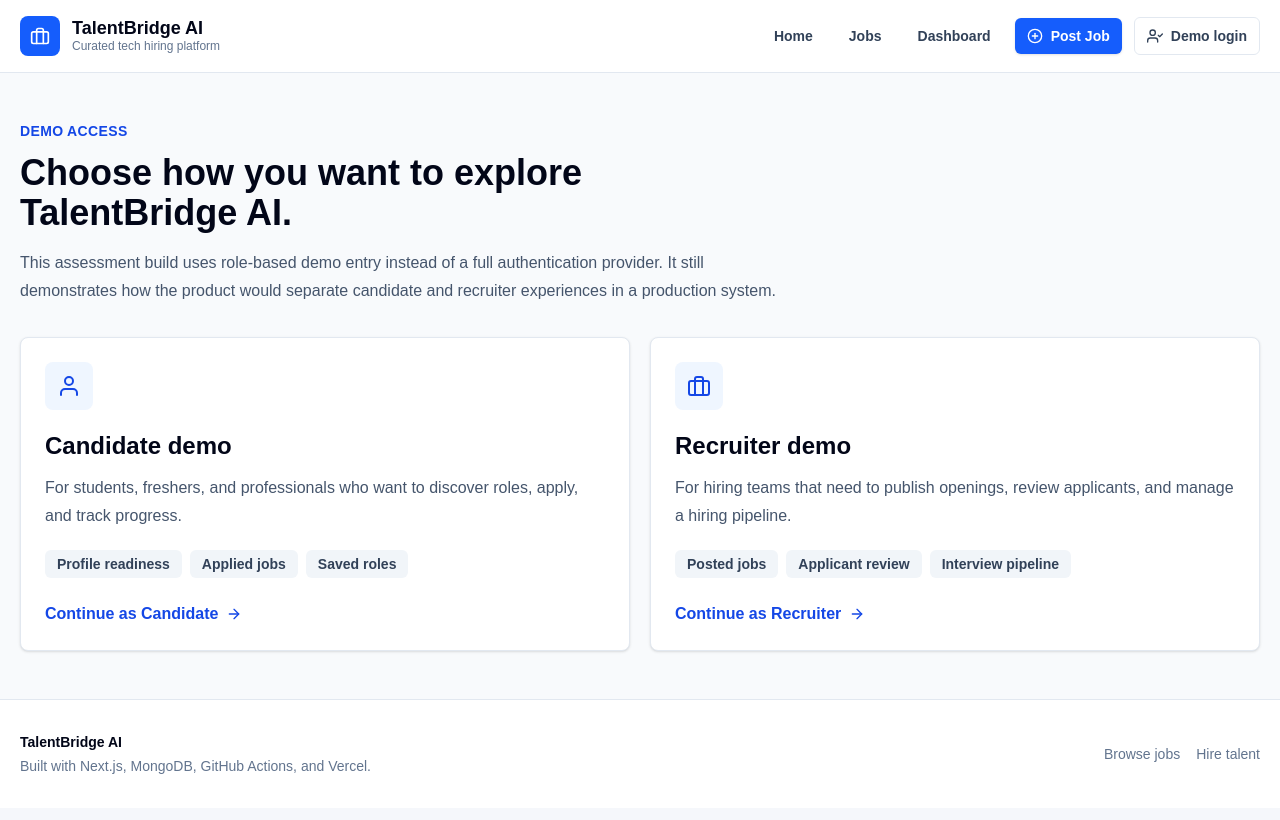
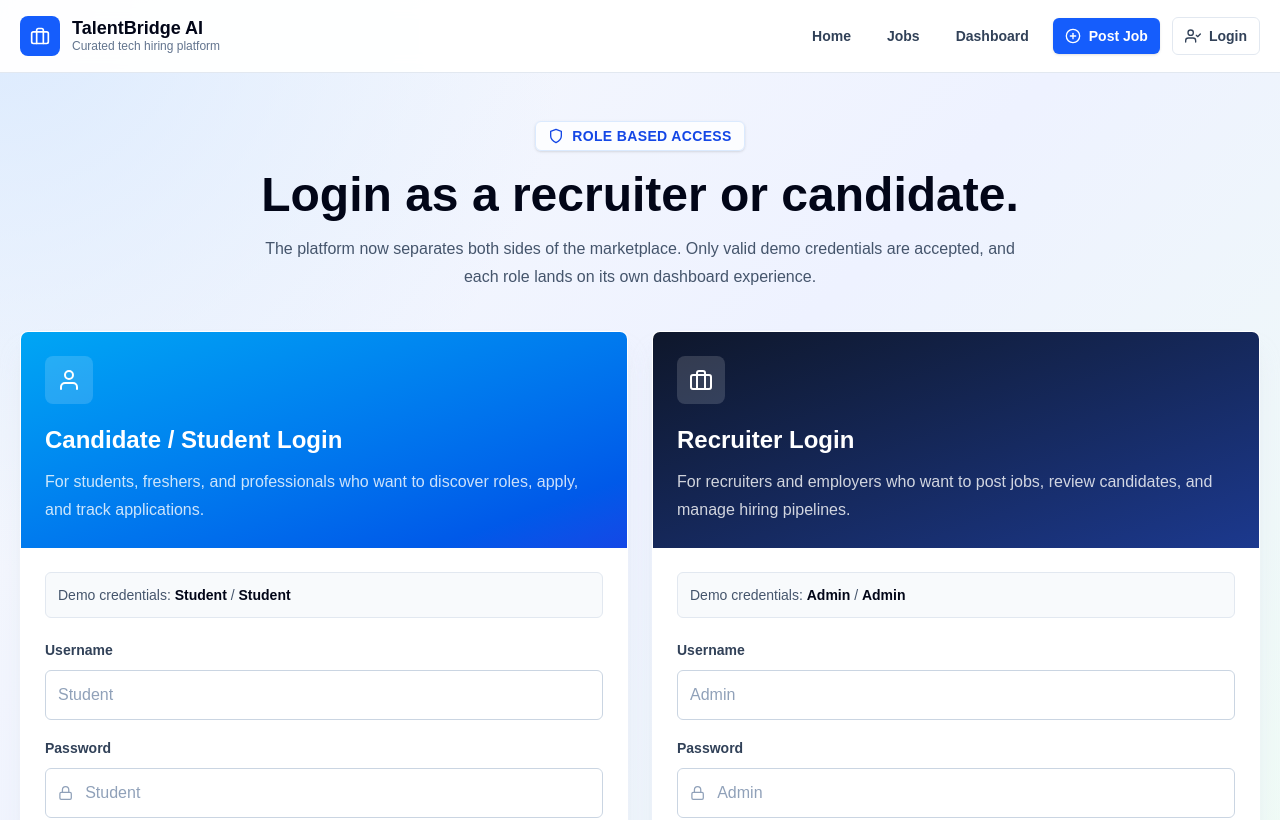
Before and after one commit to Madhan-Puli/AI-JOB-BOARD, a Next.js app: page /login in a window 1280 px wide. Shown: the top 820 px of the page. Built offline with nearby package versions, Linux system fonts and the light colour scheme.

Commit message:
Add credential based role login

```diff
--- a/app/dashboard/page.tsx
+++ b/app/dashboard/page.tsx
@@ -1,6 +1,10 @@
+"use client";
+
 import Footer from "@/components/Footer";
 import Navbar from "@/components/Navbar";
 import Link from "next/link";
+import { useRouter } from "next/navigation";
+import { useState } from "react";
 import {
   FiArrowRight,
   FiBarChart2,
@@ -8,38 +12,110 @@
   FiCheckCircle,
   FiClock,
   FiFileText,
+  FiLogOut,
   FiUserCheck,
   FiUsers,
 } from "react-icons/fi";
 
-export default async function DashboardPage({
-  searchParams,
-}: {
-  searchParams: Promise<{ role?: string }>;
-}) {
-  const { role } = await searchParams;
-  const isRecruiter = role === "recruiter";
+type Session = {
+  role: "candidate" | "recruiter";
+  username: string;
+  loggedInAt: string;
+};
+
+export default function DashboardPage() {
+  const router = useRouter();
+  const [session] = useState<Session | null>(() => {
+    if (typeof window === "undefined") {
+      return null;
+    }
+
+    const rawSession = window.localStorage.getItem("talentbridge-session");
+
+    if (!rawSession) {
+      return null;
+    }
+
+    try {
+      const parsed = JSON.parse(rawSession) as Session;
+
+      return parsed.role === "candidate" || parsed.role === "recruiter"
+        ? parsed
+        : null;
+    } catch {
+      window.localStorage.removeItem("talentbridge-session");
+      return null;
+    }
+  });
+
+  function logout() {
+    window.localStorage.removeItem("talentbridge-session");
+    router.push("/login");
+  }
+
+  if (!session) {
+    return (
+      <main className="min-h-screen bg-[radial-gradient(circle_at_top_left,#dbeafe,transparent_36%),linear-gradient(135deg,#f8fafc,#eef2ff)]">
+        <Navbar />
+        <section className="mx-auto max-w-2xl px-5 py-20 text-center">
+          <div className="rounded-lg border border-white/70 bg-white p-8 shadow-xl">
+            <h1 className="text-3xl font-bold text-slate-950">
+              Login required
+            </h1>
+            <p className="mt-3 leading-7 text-slate-600">
+              Please login with valid candidate or recruiter credentials to view
+              the correct dashboard.
+            </p>
+            <Link
+              href="/login"
+              className="mt-6 inline-flex items-center gap-2 rounded-md bg-blue-600 px-5 py-3 font-bold text-white hover:bg-blue-700"
+            >
+              Go to login
+              <FiArrowRight aria-hidden="true" className="h-4 w-4" />
+            </Link>
+          </div>
+        </section>
+        <Footer />
+      </main>
+    );
+  }
+
+  const isRecruiter = session.role === "recruiter";
 
   return (
-    <main className="min-h-screen bg-slate-50">
+    <main className="min-h-screen bg-[radial-gradient(circle_at_top_left,#dbeafe,transparent_36%),linear-gradient(135deg,#f8fafc_0%,#eef2ff_55%,#ecfdf5_100%)]">
       <Navbar />
 
-      <section className="border-b border-slate-200 bg-white">
+      <section className="border-b border-white/70 bg-white/80 backdrop-blur">
         <div className="mx-auto max-w-7xl px-5 py-10">
-          <p className="text-sm font-semibold uppercase tracking-wide text-blue-700">
-            {isRecruiter ? "Recruiter workspace" : "Candidate workspace"}
-          </p>
-          <div className="mt-3 grid gap-6 lg:grid-cols-[1fr_320px] lg:items-end">
+          <div className="mb-6 flex flex-col gap-3 sm:flex-row sm:items-center sm:justify-between">
+            <p className="rounded-md bg-blue-50 px-3 py-1 text-sm font-bold uppercase tracking-wide text-blue-700">
+              Signed in as {session.username}
+            </p>
+            <button
+              type="button"
+              onClick={logout}
+              className="inline-flex items-center gap-2 rounded-md border border-slate-200 bg-white px-4 py-2 text-sm font-bold text-slate-700 hover:bg-slate-100"
+            >
+              <FiLogOut aria-hidden="true" className="h-4 w-4" />
+              Logout
+            </button>
+          </div>
+
+          <div className="grid gap-6 lg:grid-cols-[1fr_320px] lg:items-end">
             <div>
-              <h1 className="text-4xl font-bold text-slate-950">
+              <p className="text-sm font-semibold uppercase tracking-wide text-blue-700">
+                {isRecruiter ? "Recruiter workspace" : "Candidate workspace"}
+              </p>
+              <h1 className="mt-3 text-4xl font-bold text-slate-950">
                 {isRecruiter
                   ? "Manage hiring from posting to shortlist."
                   : "Track your career search from discovery to offer."}
               </h1>
               <p className="mt-4 max-w-3xl leading-7 text-slate-600">
                 {isRecruiter
-                  ? "This demo dashboard shows how recruiters can manage openings, review applicants, and move candidates through a hiring pipeline."
-                  : "This demo dashboard shows how students, freshers, and professionals can manage applications, improve profile readiness, and keep job search momentum visible."}
+                  ? "Recruiters can manage openings, review applicants, and move candidates through a hiring pipeline."
+                  : "Students, freshers, and professionals can manage applications, improve profile readiness, and keep job search momentum visible."}
               </p>
             </div>
 
@@ -62,7 +138,7 @@
             return (
               <div
                 key={metric.label}
-                className="rounded-lg border border-slate-200 bg-white p-5 shadow-sm"
+                className="rounded-lg border border-white/70 bg-white p-5 shadow-sm"
               >
                 <span className="grid h-10 w-10 place-items-center rounded-md bg-blue-50 text-blue-700">
                   <Icon aria-hidden="true" className="h-5 w-5" />
@@ -79,7 +155,7 @@
         </div>
 
         <div className="mt-6 grid gap-6 lg:grid-cols-[1fr_380px]">
-          <div className="rounded-lg border border-slate-200 bg-white p-6 shadow-sm">
+          <div className="rounded-lg border border-white/70 bg-white p-6 shadow-sm">
             <h2 className="text-xl font-bold text-slate-950">
               {isRecruiter ? "Hiring pipeline" : "Application tracker"}
             </h2>
@@ -105,9 +181,9 @@
             </div>
           </div>
 
-          <aside className="rounded-lg border border-slate-200 bg-white p-6 shadow-sm">
+          <aside className="rounded-lg border border-white/70 bg-white p-6 shadow-sm">
             <h2 className="text-xl font-bold text-slate-950">
-              Product thinking
+              Role permissions
             </h2>
             <div className="mt-5 space-y-4">
               {(isRecruiter ? recruiterThinking : candidateThinking).map(
@@ -185,13 +261,13 @@
 ];
 
 const candidateThinking = [
-  "A candidate dashboard helps students and employees understand their next action.",
-  "Application status creates trust and makes the platform feel useful after applying.",
-  "Profile readiness suggests future AI recommendations without overbuilding the demo.",
+  "Candidate users can browse jobs, apply, and track their own applications.",
+  "Recruiter-only actions are intentionally separated from the candidate workspace.",
+  "Invalid users are redirected to login before seeing dashboard content.",
 ];
 
 const recruiterThinking = [
-  "Recruiters need visibility into the hiring funnel, not only a post-job form.",
-  "Pipeline stages make the platform useful for real hiring operations.",
-  "This role split shows a path toward authentication, permissions, and analytics.",
+  "Recruiter users can post jobs and view hiring pipeline information.",
+  "Candidate-only tracking is separated from recruiter hiring operations.",
+  "Invalid users are redirected to login before seeing dashboard content.",
 ];
--- a/app/login/page.tsx
+++ b/app/login/page.tsx
@@ -1,83 +1,64 @@
+"use client";
+
 import Footer from "@/components/Footer";
 import Navbar from "@/components/Navbar";
-import Link from "next/link";
-import { FiArrowRight, FiBriefcase, FiUser } from "react-icons/fi";
+import { useRouter } from "next/navigation";
+import { useState } from "react";
+import {
+  FiArrowRight,
+  FiBriefcase,
+  FiLock,
+  FiShield,
+  FiUser,
+} from "react-icons/fi";
 
-const roles = [
-  {
-    title: "Candidate demo",
-    href: "/dashboard?role=candidate",
+type Role = "candidate" | "recruiter";
+
+const credentials = {
+  candidate: {
+    username: "Student",
+    password: "Student",
+    title: "Candidate / Student Login",
+    description:
+      "For students, freshers, and professionals who want to discover roles, apply, and track applications.",
     icon: FiUser,
+    accent: "from-sky-500 to-blue-700",
+  },
+  recruiter: {
+    username: "Admin",
+    password: "Admin",
+    title: "Recruiter Login",
     description:
-      "For students, freshers, and professionals who want to discover roles, apply, and track progress.",
-    features: ["Profile readiness", "Applied jobs", "Saved roles"],
+      "For recruiters and employers who want to post jobs, review candidates, and manage hiring pipelines.",
+    icon: FiBriefcase,
+    accent: "from-slate-900 to-blue-900",
   },
-  {
-    title: "Recruiter demo",
-    href: "/dashboard?role=recruiter",
-    icon: FiBriefcase,
-    description:
-      "For hiring teams that need to publish openings, review applicants, and manage a hiring pipeline.",
-    features: ["Posted jobs", "Applicant review", "Interview pipeline"],
-  },
-];
+};
 
 export default function LoginPage() {
   return (
-    <main className="min-h-screen bg-slate-50">
+    <main className="min-h-screen bg-[radial-gradient(circle_at_top_left,#dbeafe,transparent_34%),linear-gradient(135deg,#f8fafc_0%,#eef2ff_48%,#f0fdf4_100%)]">
       <Navbar />
 
       <section className="mx-auto max-w-7xl px-5 py-12">
-        <div className="max-w-3xl">
-          <p className="text-sm font-semibold uppercase tracking-wide text-blue-700">
-            Demo access
+        <div className="mx-auto max-w-3xl text-center">
+          <p className="inline-flex items-center gap-2 rounded-md border border-blue-100 bg-white/80 px-3 py-1 text-sm font-bold uppercase tracking-wide text-blue-700 shadow-sm">
+            <FiShield aria-hidden="true" className="h-4 w-4" />
+            Role based access
           </p>
-          <h1 className="mt-3 text-4xl font-bold text-slate-950">
-            Choose how you want to explore TalentBridge AI.
+          <h1 className="mt-5 text-4xl font-bold text-slate-950 sm:text-5xl">
+            Login as a recruiter or candidate.
           </h1>
           <p className="mt-4 leading-7 text-slate-600">
-            This assessment build uses role-based demo entry instead of a full
-            authentication provider. It still demonstrates how the product would
-            separate candidate and recruiter experiences in a production system.
+            The platform now separates both sides of the marketplace. Only valid
+            demo credentials are accepted, and each role lands on its own
+            dashboard experience.
           </p>
         </div>
 
-        <div className="mt-8 grid gap-5 lg:grid-cols-2">
-          {roles.map((role) => {
-            const Icon = role.icon;
-
-            return (
-              <Link
-                key={role.title}
-                href={role.href}
-                className="group rounded-lg border border-slate-200 bg-white p-6 shadow-sm hover:-translate-y-0.5 hover:border-blue-200 hover:shadow-md"
-              >
-                <span className="grid h-12 w-12 place-items-center rounded-lg bg-blue-50 text-blue-700">
-                  <Icon aria-hidden="true" className="h-6 w-6" />
-                </span>
-                <h2 className="mt-5 text-2xl font-bold text-slate-950">
-                  {role.title}
-                </h2>
-                <p className="mt-3 leading-7 text-slate-600">
-                  {role.description}
-                </p>
-                <div className="mt-5 flex flex-wrap gap-2">
-                  {role.features.map((feature) => (
-                    <span
-                      key={feature}
-                      className="rounded-md bg-slate-100 px-3 py-1 text-sm font-semibold text-slate-700"
-                    >
-                      {feature}
-                    </span>
-                  ))}
-                </div>
-                <span className="mt-6 inline-flex items-center gap-2 font-bold text-blue-700 group-hover:text-blue-800">
-                  Continue as {role.title.replace(" demo", "")}
-                  <FiArrowRight aria-hidden="true" className="h-4 w-4" />
-                </span>
-              </Link>
-            );
-          })}
+        <div className="mt-10 grid gap-6 lg:grid-cols-2">
+          <LoginCard role="candidate" />
+          <LoginCard role="recruiter" />
         </div>
       </section>
 
@@ -85,3 +66,104 @@
     </main>
   );
 }
+
+function LoginCard({ role }: { role: Role }) {
+  const router = useRouter();
+  const config = credentials[role];
+  const Icon = config.icon;
+  const [username, setUsername] = useState("");
+  const [password, setPassword] = useState("");
+  const [error, setError] = useState("");
+
+  function handleSubmit(event: React.FormEvent) {
+    event.preventDefault();
+
+    const isValid =
+      username.trim() === config.username && password.trim() === config.password;
+
+    if (!isValid) {
+      setError(
+        `Invalid ${role} credentials. Use ${config.username} / ${config.password}.`
+      );
+      return;
+    }
+
+    localStorage.setItem(
+      "talentbridge-session",
+      JSON.stringify({
+        role,
+        username: config.username,
+        loggedInAt: new Date().toISOString(),
+      })
+    );
+
+    router.push("/dashboard");
+  }
+
+  return (
+    <form
+      onSubmit={handleSubmit}
+      className="overflow-hidden rounded-lg border border-white/70 bg-white shadow-xl shadow-slate-200/70"
+    >
+      <div className={`bg-gradient-to-br ${config.accent} p-6 text-white`}>
+        <span className="grid h-12 w-12 place-items-center rounded-lg bg-white/15">
+          <Icon aria-hidden="true" className="h-6 w-6" />
+        </span>
+        <h2 className="mt-5 text-2xl font-bold">{config.title}</h2>
+        <p className="mt-3 leading-7 text-white/80">{config.description}</p>
+      </div>
+
+      <div className="p-6">
+        <div className="rounded-md border border-slate-200 bg-slate-50 p-3 text-sm text-slate-600">
+          Demo credentials:{" "}
+          <span className="font-bold text-slate-950">{config.username}</span> /{" "}
+          <span className="font-bold text-slate-950">{config.password}</span>
+        </div>
+
+        <label className="mt-5 block">
+          <span className="text-sm font-bold text-slate-700">Username</span>
+          <input
+            value={username}
+            onChange={(event) => {
+              setUsername(event.target.value);
+              setError("");
+            }}
+            placeholder={config.username}
+            className="mt-2 w-full rounded-md border border-slate-300 bg-white p-3 text-slate-950 placeholder:text-slate-400"
+          />
+        </label>
+
+        <label className="mt-4 block">
+          <span className="text-sm font-bold text-slate-700">Password</span>
+          <div className="mt-2 flex items-center gap-3 rounded-md border border-slate-300 bg-white px-3">
+            <FiLock aria-hidden="true" className="h-4 w-4 text-slate-400" />
+            <input
+              type="password"
+              value={password}
+              onChange={(event) => {
+                setPassword(event.target.value);
+                setError("");
+              }}
+              placeholder={config.password}
+              className="w-full border-0 bg-transparent py-3 text-slate-950 placeholder:text-slate-400 focus:shadow-none"
+            />
+          </div>
+        </label>
+
+        {error ? (
+          <p className="mt-4 rounded-md border border-red-200 bg-red-50 p-3 text-sm font-semibold text-red-700">
+            {error}
+          </p>
+        ) : null}
+
+        <button
+          type="submit"
+          className="mt-6 inline-flex w-full items-center justify-center gap-2 rounded-md bg-blue-600 px-5 py-3 font-bold text-white hover:bg-blue-700"
+        >
+          Login as {role === "candidate" ? "Candidate" : "Recruiter"}
+          <FiArrowRight aria-hidden="true" className="h-4 w-4" />
+        </button>
+      </div>
+    </form>
+  );
+}
--- a/components/Navbar.tsx
+++ b/components/Navbar.tsx
@@ -50,7 +50,7 @@
             className="hidden items-center gap-2 rounded-md border border-slate-200 px-3 py-2 text-sm font-semibold text-slate-700 hover:bg-slate-100 hover:text-slate-950 sm:inline-flex"
           >
             <FiUserCheck aria-hidden="true" className="h-4 w-4" />
-            Demo login
+            Login
           </Link>
         </div>
       </div>
```
Also changed, not shown: app/page.tsx (+4 -4 lines), 2 other files (tests, documents, lock files or other folders).
